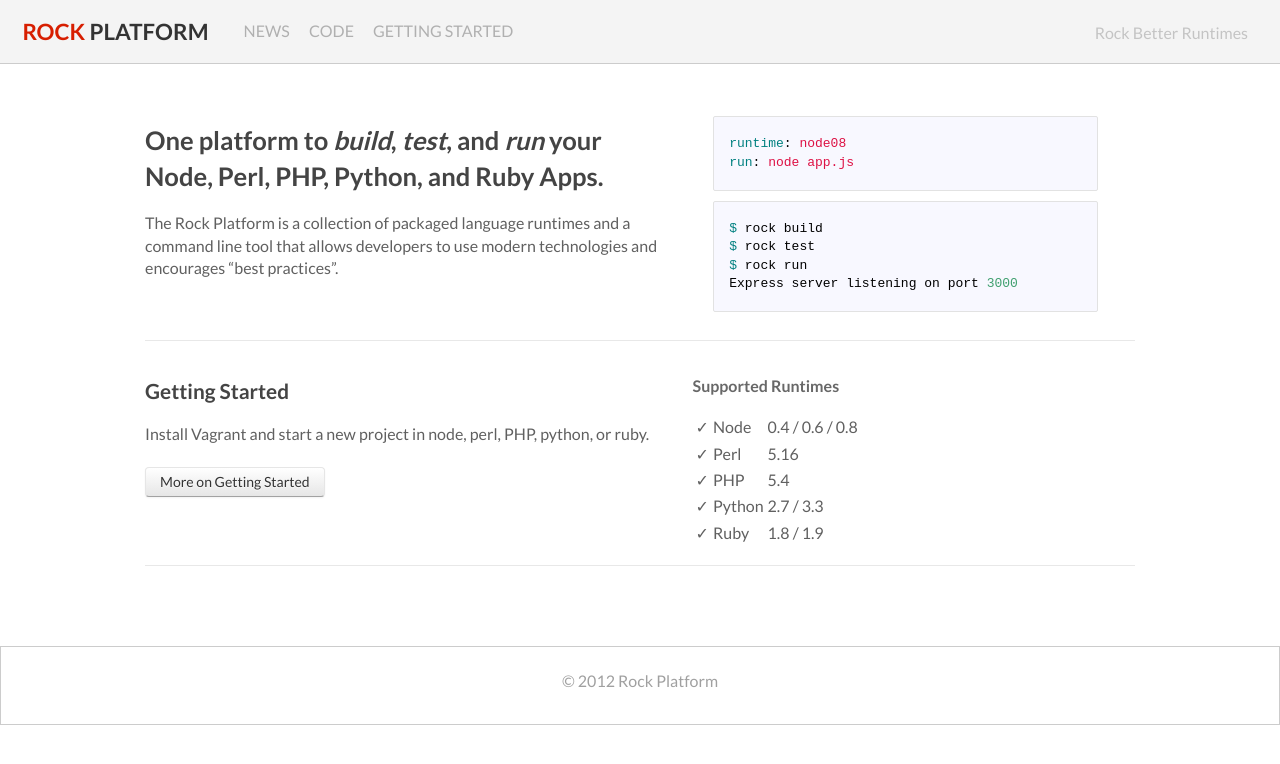
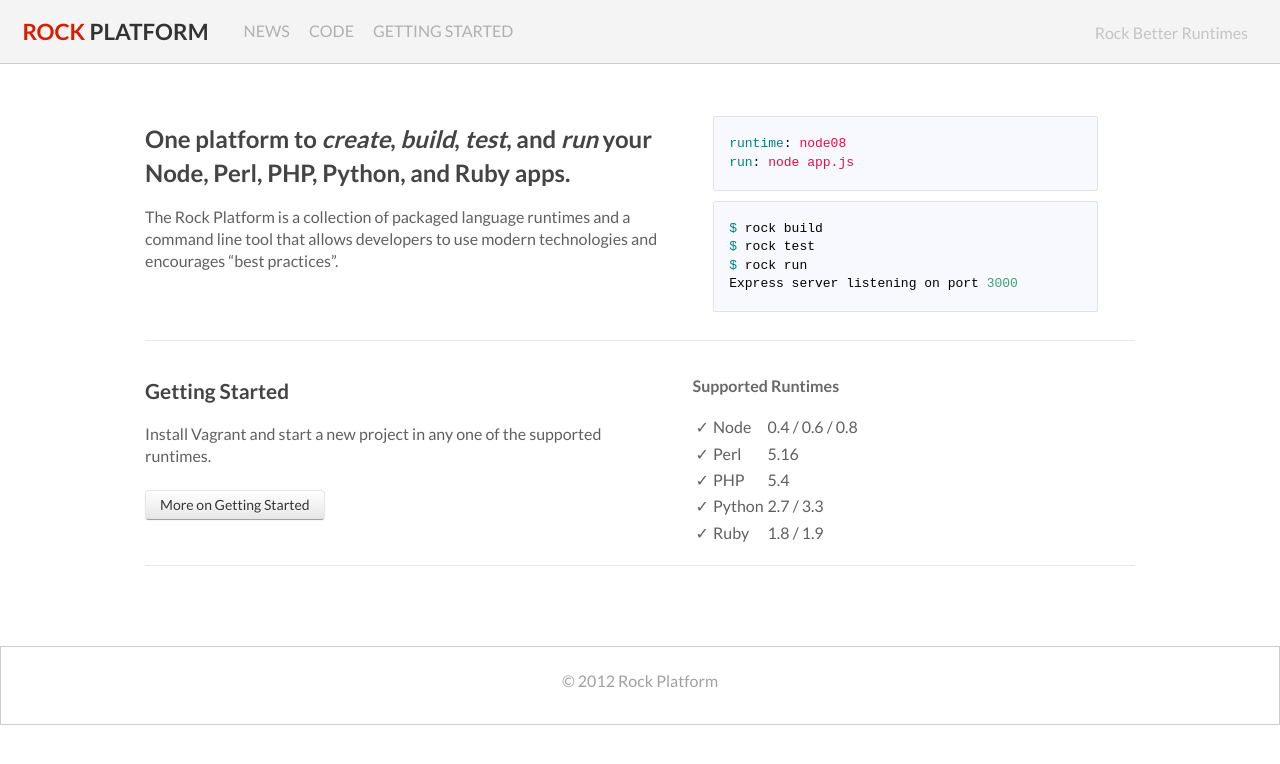
Before and after one commit to silas/rock, a Jekyll site: the page built from index.html, in a window 1280 px wide. Shown: the top 764 px of the page. Built offline with Jekyll 4.4.1, drawn with Linux system fonts in a browser that asks for light colours.

```diff
--- a/index.html
+++ b/index.html
@@ -5,7 +5,7 @@ layout: default
 <div id="home">
   <div class="row">
     <div class="span5">
-      <h1>One platform to <em>build</em>, <em>test</em>, and <em>run</em> your Node, Perl, PHP, Python, and Ruby Apps.</h1>
+      <h1>One platform to <em>create</em>, <em>build</em>, <em>test</em>, and <em>run</em> your Node, Perl, PHP, Python, and Ruby apps.</h1>
 
       <p id="intro">The Rock Platform is a collection of packaged language runtimes and a command line tool that allows developers to use modern technologies and encourages “best practices”.</p>
 
@@ -30,7 +30,7 @@ layout: default
     <div class="span5">
       <h2>Getting Started</h2>
 
-      Install Vagrant and start a new project in node, perl, PHP, python, or ruby.
+      Install Vagrant and start a new project in any one of the supported runtimes.
 
       <br><br>
 
--- a/static/style.css
+++ b/static/style.css
@@ -18,7 +18,7 @@ h1, h2, h3, h4, h5 {
   color: #444;
 }
 h1 {
-  font-size: 1.6em;
+  font-size: 1.5em;
 }
 h2 {
   font-size: 1.3em;
```
Also changed, not shown: _posts/2012-10-18-rock-0-9-released.md (added, +15 -0 lines).
